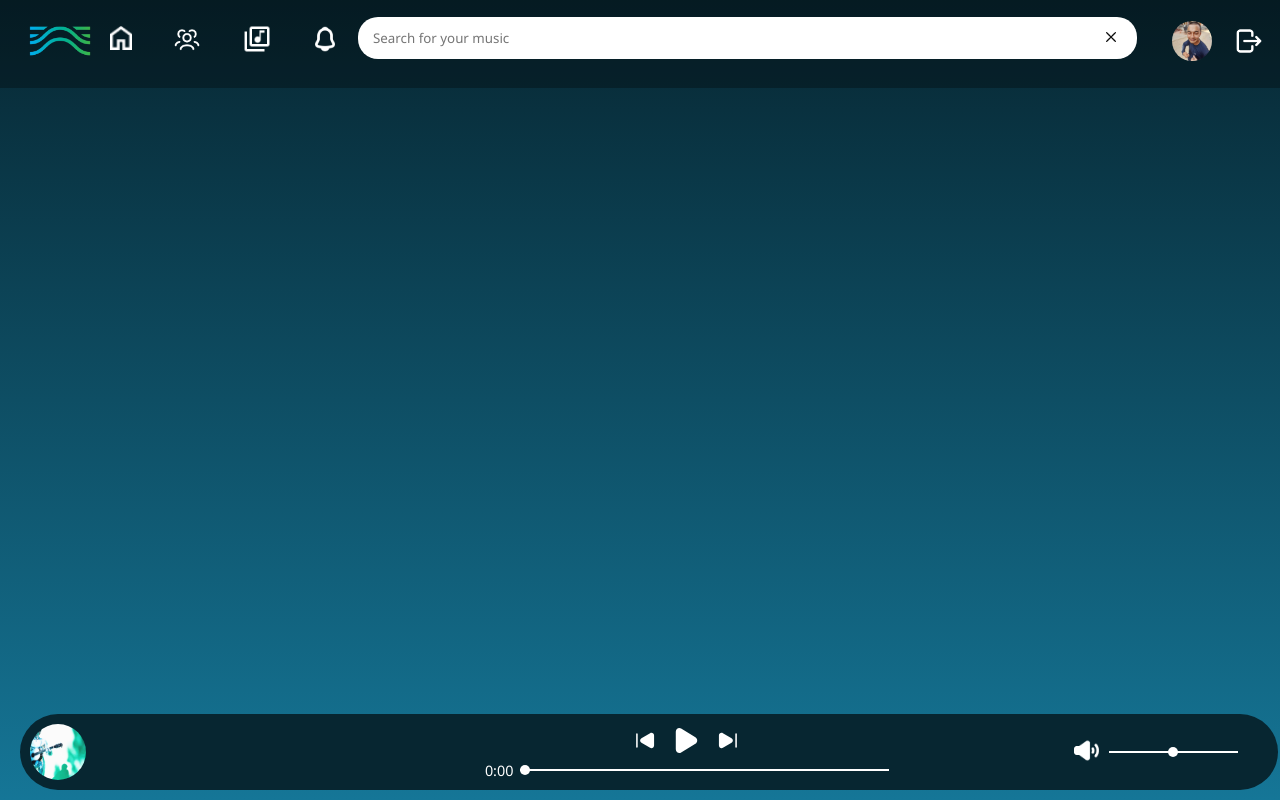
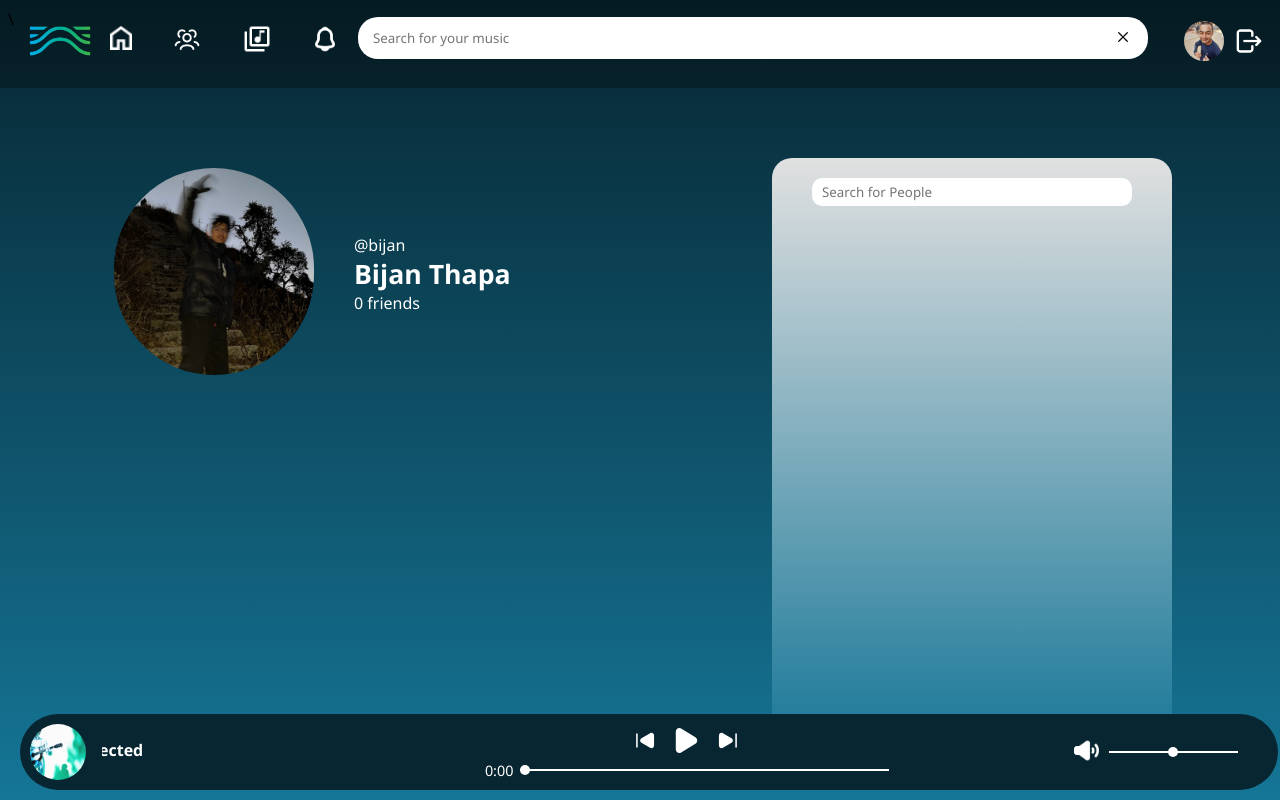
Before and after one commit to fy-st0rm/Lobic, a React (Vite) app: page /profile in a window 1280 px wide. Built offline with nearby package versions, Linux system fonts and the light colour scheme; no server answers; a web font is replaced by a local one.

Commit message:
initiated profile page work

```diff
--- a/src/App.jsx
+++ b/src/App.jsx
@@ -84,9 +84,7 @@ function App() {
 				<Route
 					path="/profile"
 					element={
-						<Auth>
 							<Profile />
-						</Auth>
 					}
 				/>
 			</Routes>
--- a/src/components/NavBar/NavBar.css
+++ b/src/components/NavBar/NavBar.css
@@ -100,6 +100,7 @@
   border: none;
   background: none;
   cursor: pointer;
+  width: 40px;
 }
 .profile-pic {
   height: 40px;
--- a/src/components/ProfileCard/ProfileCard.css
+++ b/src/components/ProfileCard/ProfileCard.css
@@ -1,9 +1,40 @@
 .info-container {
     display: flex;
     flex-direction: row;
+    align-items: center;
+    gap: 30px;
+    width: fit-content;
 }
 
-.profilepic {
-    width: 100px;
-    border-radius: 50px;
+.user-pic {
+    width: 200px;
+    border-radius: 100px;
 }
+
+.user-details-container {
+    display: flex;
+    flex-direction: column;
+    margin: 0;
+    padding: 0;
+    color: white;
+}
+
+.user-details-container h4 {
+    margin: 0;
+    margin-left: 10px;
+    font-weight: normal;
+}
+
+.user-details-container h2 {
+    margin: 0;
+    font-weight: bold;
+    font-size: 20pt;
+    margin-left: 10px;
+}
+
+.user-details-container h3 {
+    margin: 0;
+    font-size: 12pt;
+    font-weight: normal;
+    margin-left: 10px;
+}
--- a/src/components/ProfileCard/ProfileCard.jsx
+++ b/src/components/ProfileCard/ProfileCard.jsx
@@ -1,15 +1,18 @@
 import React, {useState} from 'react'
+import Image from '/public/pic_test.png'
 import './ProfileCard.css'
 
-function ProfileCard() {
+function ProfileCard({ usertag, username, friendcount }) {
     return (
         <>
             <div className='info-container'>
-                <div className='profilepic-container'>
-                    <img src = '/public/sadit.jpg' className='profile-pic'> </img>
+                <div className='profile-pic-container'>
+                    <img src ={Image} className='user-pic' />
                 </div>
                 <div className='user-details-container'>
-
+                    <h4> {usertag} </h4>
+                    <h2> {username} </h2>
+                    <h3> {friendcount} </h3>
                 </div>
             </div>
         </>
--- /dev/null
+++ b/src/components/SearchList/SearchList.css
@@ -0,0 +1,23 @@
+.search-list-card {
+    background: linear-gradient(0deg, #157697, #E0E0E0);
+    height: 600px;
+    width: 400px;
+    border-radius: 20px;
+    display: flex;
+    justify-content: center;
+}
+
+.search-bar-container {
+    align-items: center;
+    padding-top: 20px;
+}
+
+.search-bar-container input {
+    border-radius: 10px;
+    border: none;
+    width: 300px;
+    padding-top: 5px;
+    padding-bottom: 5px;
+    padding-left: 10px;
+    padding-right: 10px;
+}
--- /dev/null
+++ b/src/components/SearchList/SearchList.jsx
@@ -0,0 +1,20 @@
+import React from 'react'
+import './SearchList.css'
+import SearchBar from "../SearchBar/SearchBar";
+
+function SearchList() {
+    return (
+        <>
+            <div className="search-list-card">
+                <div className="search-bar-container">
+                    <input
+                        type="text"
+                        placeholder="Search for People"
+                    />
+                </div>
+            </div>
+        </>
+    );
+}
+
+export default SearchList;
--- a/src/routes/profile/Profile.css
+++ b/src/routes/profile/Profile.css
@@ -0,0 +1,22 @@
+.profile-page-container {
+    display: flex;
+    align-items: flex-start;
+    width: 100%;
+}
+
+.profile-info {
+    margin-top: 160px;
+    margin-left: 100px;
+    margin-right: 50px;
+    display: flex;
+    flex-direction: row;
+    flex: 1;
+}
+
+.search-list-container {
+    margin-top: 150px;
+    display: flex;
+    flex: 0.4;
+    align-items: flex-start;
+    margin-right: 100px;
+}
--- a/src/routes/profile/Profile.jsx
+++ b/src/routes/profile/Profile.jsx
@@ -1,11 +1,18 @@
 import React, {useState} from 'react'
 import './Profile.css'
 import ProfileCard from '../../components/ProfileCard/ProfileCard';
-
+import SearchList from '../../components/SearchList/SearchList.jsx'
 function Profile() {
     return (
         <>
-            <ProfileCard />
+        <div className='profile-page-container'>\
+            <div className='profile-info'>
+                <ProfileCard usertag={`@bijan`} username={`Bijan Thapa`} friendcount={`0 friends`}/>
+            </div>
+            <div className="search-list-container">
+                <SearchList />
+            </div>
+        </div>
         </>
     );
 }
```
Also changed, not shown: public/pic_test.png (added).
